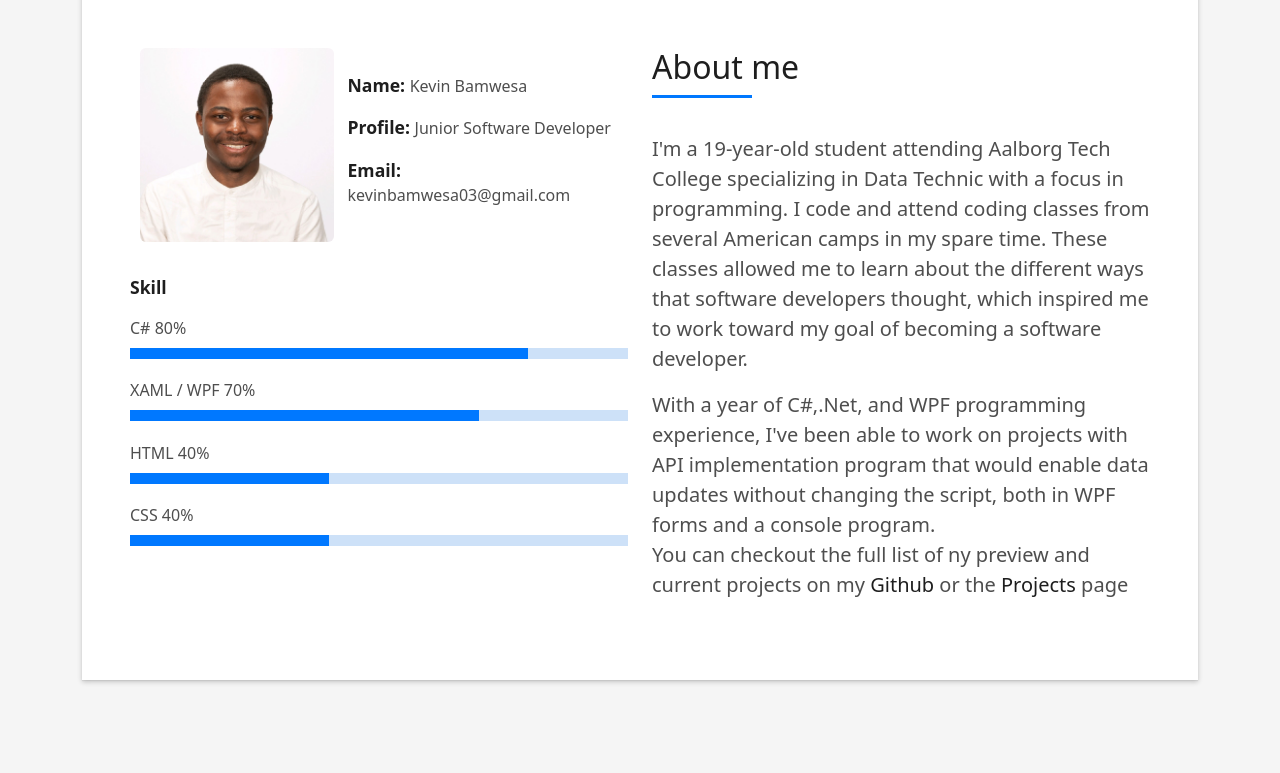
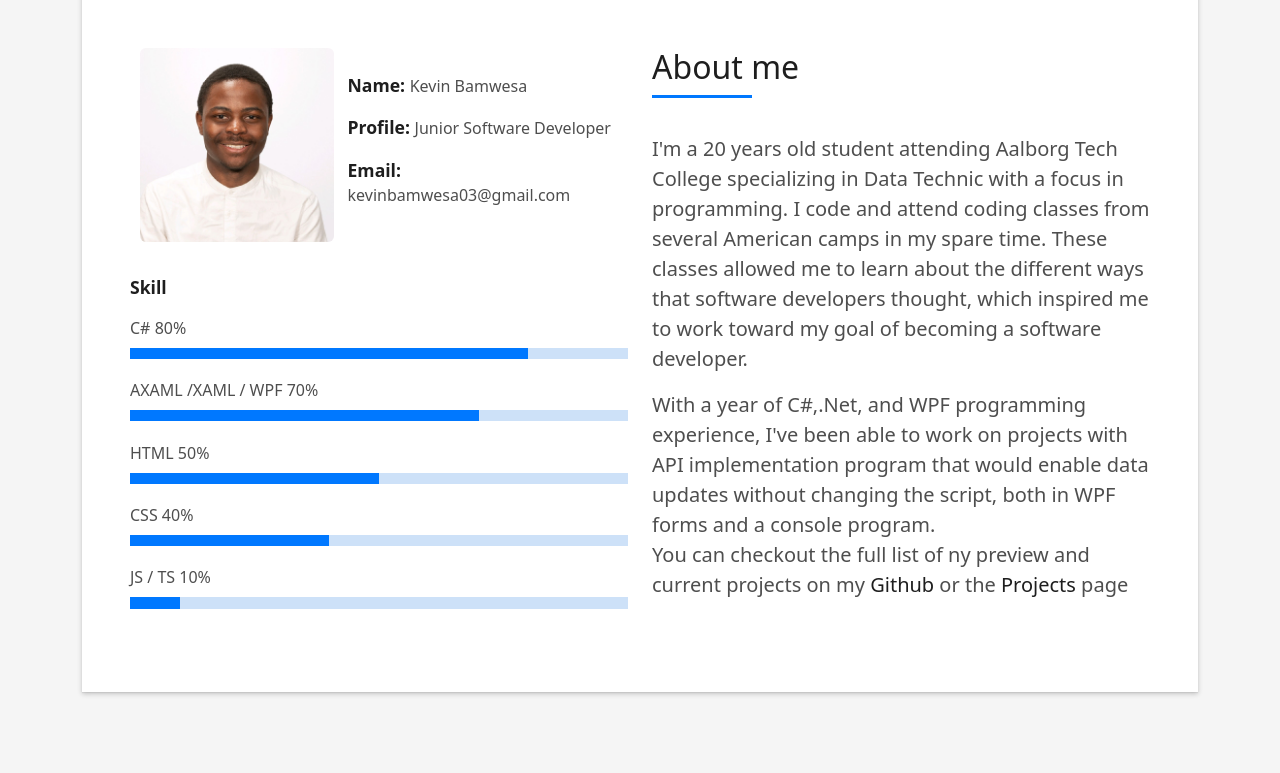
Before and after one commit to black-man2233/black-man2233.github.io, a plain HTML site: page index.html in a window 1280 px wide. Shown: the part 880-1653 px from the top of the page. Drawn offline with Linux system fonts and the light colour scheme.

Commit message:
Updated Repo And languages

```diff
--- a/index.html
+++ b/index.html
@@ -103,19 +103,24 @@
                       <div class="progress-bar" role="progressbar" style="width: 80%;" aria-valuenow="85"
                         aria-valuemin="0" aria-valuemax="100"></div>
                     </div>
-                    <span>XAML / WPF</span> <span class="pull-right">70%</span>
+                    <span>AXAML /XAML / WPF</span> <span class="pull-right">70%</span>
                     <div class="progress">
                       <div class="progress-bar" role="progressbar" style="width: 70%;" aria-valuenow="85"
                         aria-valuemin="0" aria-valuemax="100"></div>
                     </div>
-                    <span>HTML</span> <span class="pull-right">40%</span>
+                    <span>HTML</span> <span class="pull-right">50%</span>
                     <div class="progress">
-                      <div class="progress-bar" role="progressbar" style="width: 40%;" aria-valuenow="85"
+                      <div class="progress-bar" role="progressbar" style="width: 50%;" aria-valuenow="85"
                         aria-valuemin="0" aria-valuemax="100"></div>
                     </div>
                     <span>CSS</span> <span class="pull-right">40%</span>
                     <div class="progress">
                       <div class="progress-bar" role="progressbar" style="width: 40%;" aria-valuenow="85"
+                        aria-valuemin="0" aria-valuemax="100"></div>
+                    </div>
+                    <span>JS / TS </span> <span class="pull-right">10%</span>
+                    <div class="progress">
+                      <div class="progress-bar" role="progressbar" style="width: 10%;" aria-valuenow="85"
                         aria-valuemin="0" aria-valuemax="100"></div>
                     </div>
 
@@ -130,7 +135,7 @@
                       </h5>
                     </div>
                     <p class="lead">
-                      I'm a 19-year-old student attending Aalborg Tech College specializing in Data Technic with a focus
+                      I'm a 20 years old student attending Aalborg Tech College specializing in Data Technic with a focus
                       in programming. I code and attend coding classes from several American camps in my spare time.
                       These
                       classes allowed me to learn about the different ways that software developers thought, which
@@ -252,14 +257,14 @@
               <div class="work-content">
                 <div class="row">
                   <div class="col-sm-8">
-                    <h2 class="w-title">Learing Web Dev</h2>
+                    <h2 class="w-title">Playground</h2>
                     <div class="w-more">
-                      <span class="w-ctegory">ASP .NetCore</span> / <span class="w-date">18 Feb. 2023</span>
+                      <span class="w-ctegory">Fullstack Development</span> / <span class="w-date">18 Feb. 2023</span>
                     </div>
                   </div>
                   <div class="col-sm-4">
                     <div class="w-like">
-                      <a href="https://github.com/black-man2233/Studie-pro"> <span class="bi bi-plus-circle"></span></a>
+                      <a href="https://github.com/black-man2233/EUD_H2"> <span class="bi bi-plus-circle"></span></a>
                     </div>
                   </div>
                 </div>
```
